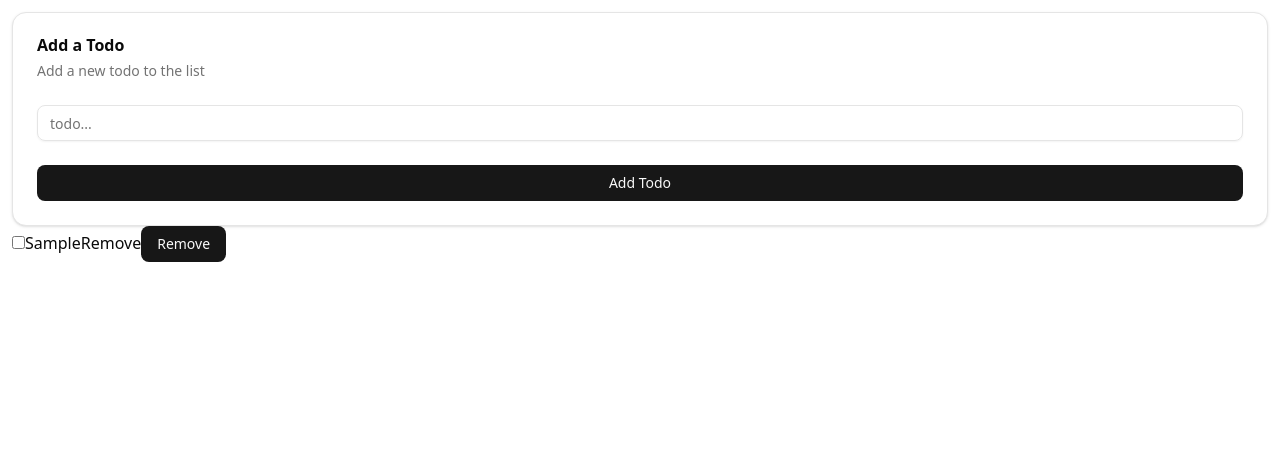
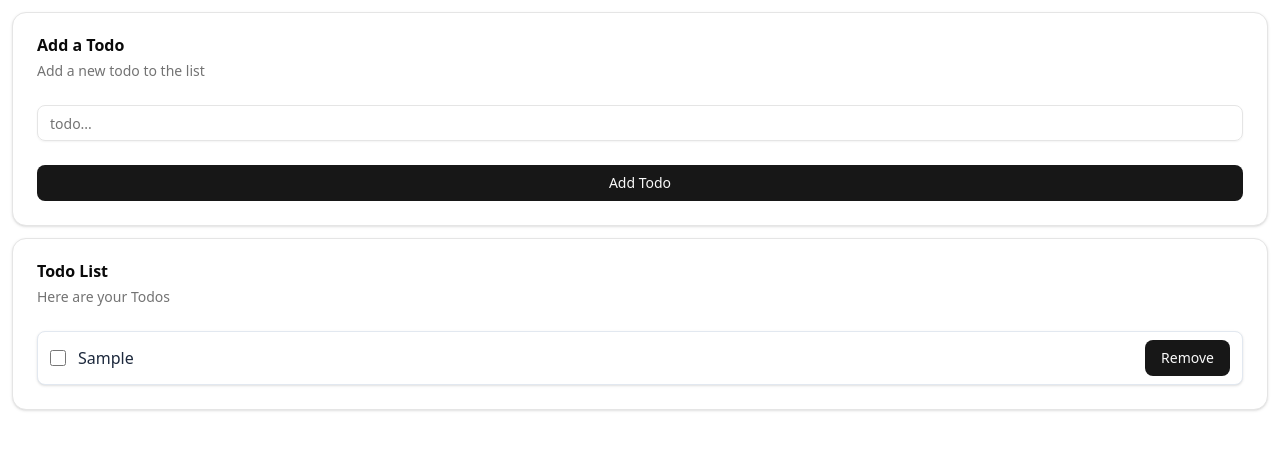
Before and after one commit to dillp1/BoilerTracker, a React (Vite) app: page / in a window 1280 px wide. Both pictures are taken after typing "Sample" into the empty fields and a click on the button "Add Todo". Shown: the top 450 px of the page. Built offline with nearby package versions, Linux system fonts and the light colour scheme.

Commit message:
adds shadcn to todo list

```diff
--- a/src/App.css
+++ b/src/App.css
@@ -1,6 +1,6 @@
-.app {
-  flex: 'flex';
-  flex-direction: 'flex-col';
+.App {
+  display: flex;
+  flex-direction: column;
   gap: 12px;
   padding: 12px;
 }
--- a/src/App.tsx
+++ b/src/App.tsx
@@ -50,7 +50,7 @@ function App() {
   }
 
   return (
-    <div className="app">
+    <div className="App">
       <Card>
         <CardHeader>
           <CardTitle>Add a Todo</CardTitle>
@@ -65,23 +65,38 @@ function App() {
           </Button>
         </CardFooter>
       </Card>
+      <Card>
+        <CardHeader>
+          <CardTitle>Todo List</CardTitle>
+          <CardDescription>Here are your Todos</CardDescription>
+        </CardHeader>
+        <CardContent>
           <ul>
             {todos.map((todo) => (
               <li key={todo.id}>
-            <input type='checkbox' checked={todo.completed} onChange={() => toggleComplete(todo.id)} />
-            <span style={{ textDecoration: todo.completed ? 'line-through' : 'none' }}>
+                <div className="flex items-center gap-3 rounded-md border border-slate-200 bg-white px-3 py-2 shadow-sm hover:bg-slate-50">
+                  <input
+                    type='checkbox'
+                    checked={todo.completed}
+                    onChange={() => toggleComplete(todo.id)}
+                    className="h-4 w-4 accent-slate-700"
+                  />
+                  <span className={todo.completed ? "text-slate-400 line-through" : "text-slate-800"}>
                     {todo.text}
                   </span>
-            <button>Remove</button>
                   <Button
                     type="submit"
                     onClick={() => removeTodo(todo.id)}
+                    className="ml-auto"
                   >
                     Remove
                   </Button>
+                </div>
               </li>
             ))}
             </ul>
+          </CardContent>
+        </Card>
     </div>
   )
 }
```
Lines whose indentation alone changed are shown as unchanged.
